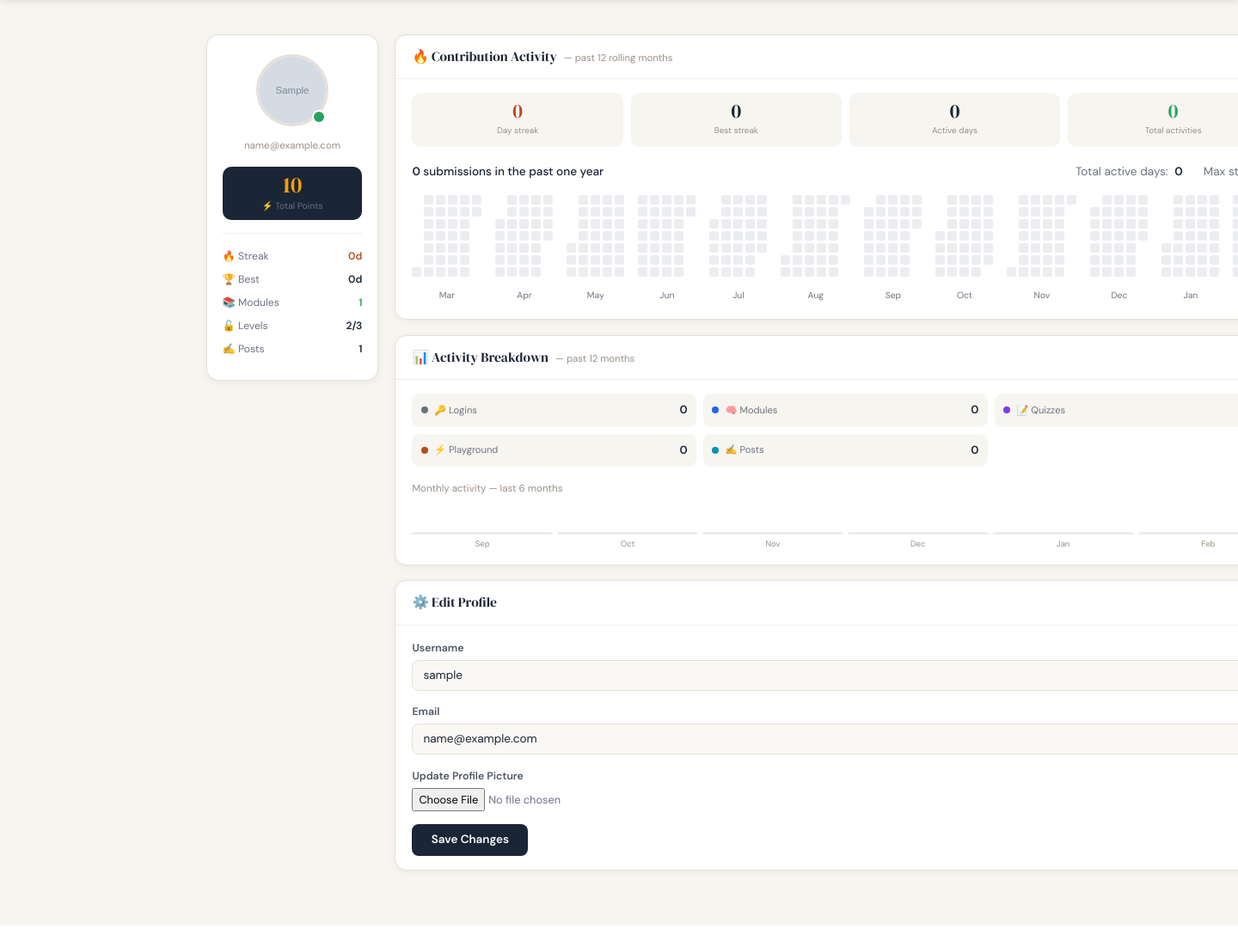
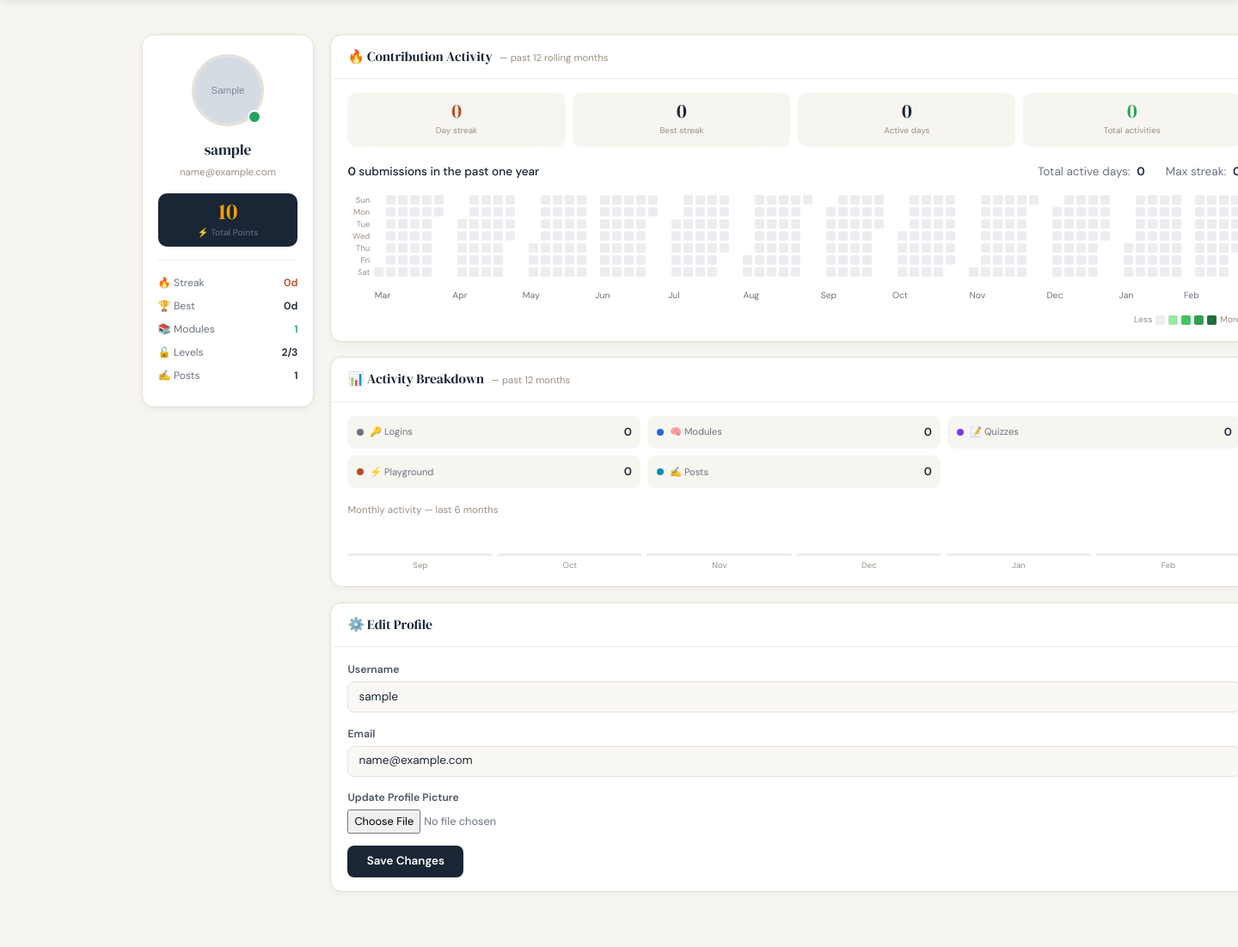
Before and after one commit to parthenobae/Neurix, a Flask app: page /account in a window 1440 px wide; the page is wider, and only the part inside the window is pictured. Shown: the part 64-1166 px from the top of that part at 86% size. Before the commit the page ends 1141 px from the top of that part, so only its background shows below. Run offline with Flask 3, Linux system fonts and the light colour scheme; a user stored in the database is signed in; tables that the repository leaves empty hold one stand-in row (values such as "Sample post"); grey boxes marked "Sample" are stand-in pictures; some libraries are stand-ins or nearby versions.

```diff
--- a/neurix/templates/layout.html
+++ b/neurix/templates/layout.html
@@ -71,7 +71,9 @@
   flex: 1;
   white-space: nowrap; overflow: hidden; text-overflow: ellipsis;
   color: #1a2535;
+  text-decoration: none;
 }
+.lb-name:hover { color: #1a2535; text-decoration: underline; }
 .lb-pts {
   flex-shrink: 0;
   font-size: .73rem; font-weight: 600;
@@ -187,7 +189,7 @@
               {% for entry in leaderboard %}
               <li class="lb-row{% if current_user.is_authenticated and entry.username == current_user.username %} lb-row-me{% endif %}">
                 <span class="lb-rank">{{ loop.index }}</span>
-                <span class="lb-name" title="{{ entry.username }}">{{ entry.username }}</span>
+                <a class="lb-name" href="{{ url_for('users.view_profile', username=entry.username) }}" title="{{ entry.username }}">{{ entry.username }}</a>
                 <span class="lb-pts">{{ entry.points }} pts</span>
               </li>
               {% endfor %}
--- a/neurix/templates/account.html
+++ b/neurix/templates/profile_account.html
@@ -14,8 +14,6 @@
   grid-template-columns: 200px 1fr;
   gap: 1.2rem;
   align-items: start;
-  max-width: 960px;
-  margin: 0 auto;
 }
 
 /* ── Sidebar ─────────────────────────────────────── */
@@ -177,6 +190,22 @@
   color: #6b7280;
   white-space: nowrap;
   transform: translateX(-50%);
+}
+
+/* Legend */
+.hm-legend {
+  display: flex;
+  align-items: center;
+  gap: 4px;
+  margin-top: 8px;
+  justify-content: flex-end;
+  font-size: .64rem;
+  color: #9a8f85;
+}
+.hm-leg {
+  width: 11px;
+  height: 11px;
+  border-radius: 2px;
 }
 
 /* Tooltip */
@@ -250,14 +288,21 @@
 
   <!-- ══ Sidebar ══════════════════════════════════════ -->
   <aside class="profile-sidebar">
+    {% set puser = profile_user if view_profile else current_user %}
     <div class="avatar-wrap">
       <img class="avatar-img" src="{{ image_file }}" alt="avatar">
-      <div class="online-dot"></div>
+      {% if not view_profile %}<div class="online-dot"></div>{% endif %}
     </div>
-    <div class="profile-email">{{ current_user.email }}</div>
+    <div class="profile-name">{{ puser.username }}</div>
+    {% if not view_profile %}
+      <div class="profile-email">{{ puser.email }}</div>
+    {% endif %}
+    {% if view_profile %}
+      <div class="profile-viewing-badge">👤 Viewing profile</div>
+    {% endif %}
 
     <div class="pts-box">
-      <div class="pts-val">{{ current_user.points }}</div>
+      <div class="pts-val">{{ puser.points }}</div>
       <div class="pts-lbl">⚡ Total Points</div>
     </div>
 
@@ -328,6 +373,17 @@
         <!-- Month labels row (separate container for positioning) -->
         <div class="month-labels-row" id="month-labels-row"></div>
 
+        <!-- Legend -->
+        <div class="hm-legend">
+          <span>Less</span>
+          <div class="hm-leg" style="background:#ebedf0;"></div>
+          <div class="hm-leg" style="background:#9be9a8;"></div>
+          <div class="hm-leg" style="background:#40c463;"></div>
+          <div class="hm-leg" style="background:#30a14e;"></div>
+          <div class="hm-leg" style="background:#216e39;"></div>
+          <span>More</span>
+        </div>
+
       </div>
     </div>
 
@@ -431,7 +489,7 @@ const CONFIG = {
   cellSize: 11,
   cellGap: 3,
   monthGap: 16,
-  dayLabelWidth: 0,  // no day labels
+  dayLabelWidth: 26,
 
   colors: {
     0: '#ebedf0',
@@ -444,7 +502,7 @@ const CONFIG = {
   monthNames: ['Jan', 'Feb', 'Mar', 'Apr', 'May', 'Jun',
                'Jul', 'Aug', 'Sep', 'Oct', 'Nov', 'Dec'],
 
-  weekdays: [] // removed — no day labels shown
+  weekdays: ['Sun', 'Mon', 'Tue', 'Wed', 'Thu', 'Fri', 'Sat']
 };
 
 // ===================================================
@@ -471,12 +529,9 @@ function buildHeatmap() {
     activityMap.set(cell.date, cell);
   });
 
-// Generate date range (past 12 rolling months)
-const today = new Date(
-new Date().toLocaleString("en-US", { timeZone: "Asia/Kolkata" })
-);
-
-today.setHours(12, 0, 0, 0);
+  // Generate date range (past 12 rolling months)
+  const today = new Date();
+  today.setHours(12, 0, 0, 0);
 
   const startDate = new Date(today);
   startDate.setMonth(today.getMonth() - 11);
@@ -528,9 +583,29 @@ today.setHours(12, 0, 0, 0);
   wrapper.style.display = 'flex';
   wrapper.style.alignItems = 'flex-start';
   wrapper.style.minWidth = 'max-content';
-  wrapper.style.gap = '0px';
+  wrapper.style.gap = '5px';
 
-  // Day labels removed
+  // Day labels column
+  const dayLabelsCol = document.createElement('div');
+  dayLabelsCol.style.display = 'flex';
+  dayLabelsCol.style.flexDirection = 'column';
+  dayLabelsCol.style.width = CONFIG.dayLabelWidth + 'px';
+  dayLabelsCol.style.flexShrink = '0';
+  dayLabelsCol.style.gap = CONFIG.cellGap + 'px';
+
+  CONFIG.weekdays.forEach(day => {
+    const label = document.createElement('div');
+    label.style.height = CONFIG.cellSize + 'px';
+    label.style.lineHeight = CONFIG.cellSize + 'px';
+    label.style.fontSize = '0.6rem';
+    label.style.color = '#9a8f85';
+    label.style.textAlign = 'right';
+    label.style.whiteSpace = 'nowrap';
+    label.textContent = day;
+    dayLabelsCol.appendChild(label);
+  });
+
+  wrapper.appendChild(dayLabelsCol);
 
   // Months container
   const monthsContainer = document.createElement('div');
@@ -595,37 +670,19 @@ today.setHours(12, 0, 0, 0);
               tip.style.display = 'block';
             });
             cell.addEventListener('mousemove', (e) => {
-              const padding = 12;
-
-              const tipWidth = tip.offsetWidth;
-              const tipHeight = tip.offsetHeight;
-
-              let left = e.clientX + 14;
-              let top = e.clientY - 34;
-
-              // Prevent overflow right
-              if (left + tipWidth + padding > window.innerWidth) {
-                left = window.innerWidth - tipWidth - padding;
-              }
-
-              // Prevent overflow left
-              if (left < padding) {
-                left = padding;
-              }
-
-              // Prevent overflow top
-              if (top < padding) {
-                top = e.clientY + 20;
-              }
-
-              tip.style.left = left + 'px';
-              tip.style.top = top + 'px';
+              tip.style.left = (e.clientX + 14) + 'px';
+              tip.style.top = (e.clientY - 34) + 'px';
             });
             cell.addEventListener('mouseleave', () => {
               tip.style.display = 'none';
             });
 
             // Highlight today
+            const todayStr = new Date().toISOString().split('T')[0];
+            if (dateStr === todayStr) {
+              cell.style.outline = '1.5px solid #b84c27';
+              cell.style.outlineOffset = '1px';
+            }
           } else {
             cell.style.backgroundColor = CONFIG.colors[0];
           }
@@ -701,7 +758,7 @@ function buildMonthlyBars() {
     const fill = document.createElement('div');
     fill.style.width = '100%';
     fill.style.borderRadius = '3px 3px 0 0';
-    fill.style.background = m.total > 0 ? '#40c463' : '#ebedf0';
+    fill.style.background = m.total > 0 ? '#1a2535' : '#ebedf0';
     fill.style.minHeight = '3px';
     fill.style.height = Math.max(pct, 4) + '%';
     fill.title = `${m.total} activities in ${m.month}`;
--- a/neurix/users/routes.py
+++ b/neurix/users/routes.py
@@ -79,7 +79,7 @@ def account():
     levels_unlocked  = len(current_user.level_unlocks) + 1
 
     response = make_response(render_template(
-        'account.html',
+        'profile_account.html',
         title='Account',
         image_file=image_file,
         form=form,
@@ -157,3 +157,48 @@ def reset_token(token):
         flash('Your password has been updated! You are now able to log in', 'success')
         return redirect(url_for('users.login'))
     return render_template('reset_token.html', title='Reset Password', form=form)
+
+
+@users.route("/profile/<string:username>")
+def view_profile(username):
+    """Public read-only profile page for any user."""
+    import json
+    from neurix.users.streak_utils import (
+        compute_streak, get_heatmap_data,
+        get_activity_summary, get_monthly_counts
+    )
+    from neurix.models import ModuleProgress, LevelUnlock
+
+    profile_user = User.query.filter_by(username=username).first_or_404()
+
+    image_file = url_for(
+        'static', filename='profile_pics/' + profile_user.image_file
+    )
+
+    current_streak, longest_streak = compute_streak(profile_user.id)
+    heatmap_data     = get_heatmap_data(profile_user.id)
+    activity_summary = get_activity_summary(profile_user.id)
+    monthly_counts   = get_monthly_counts(profile_user.id, months=6)
+
+    modules_done    = ModuleProgress.query.filter_by(
+        user_id=profile_user.id, completed=True
+    ).count()
+    levels_unlocked = LevelUnlock.query.filter_by(
+        user_id=profile_user.id
+    ).count() + 1
+
+    return render_template(
+        'profile_account.html',
+        title=f"{profile_user.username}'s Profile",
+        image_file=image_file,
+        form=None,                          # no edit form
+        view_profile=True,                  # read-only flag
+        profile_user=profile_user,          # the user being viewed
+        current_streak=current_streak,
+        longest_streak=longest_streak,
+        heatmap_json=json.dumps(heatmap_data),
+        monthly_json=json.dumps(monthly_counts),
+        activity_summary=activity_summary,
+        modules_done=modules_done,
+        levels_unlocked=levels_unlocked,
+    )
```
Also changed, not shown: other parts of neurix/templates/profile_account.html (+28 -2 lines).
